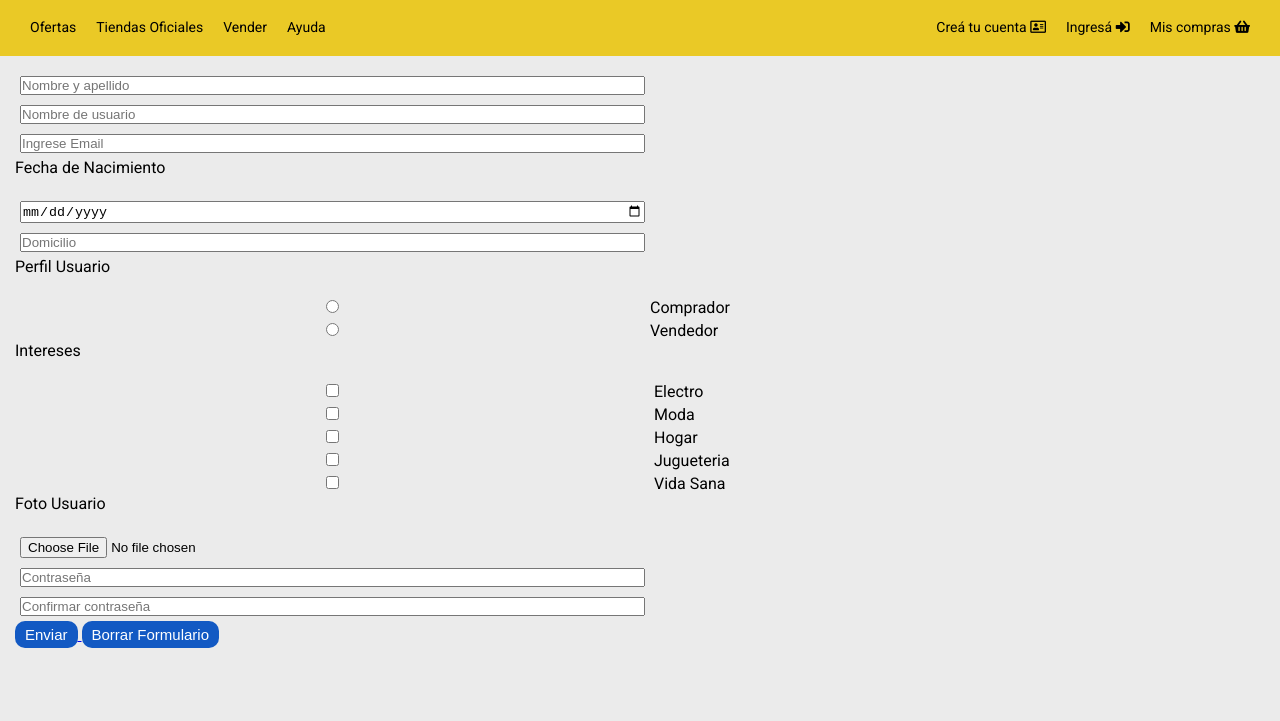
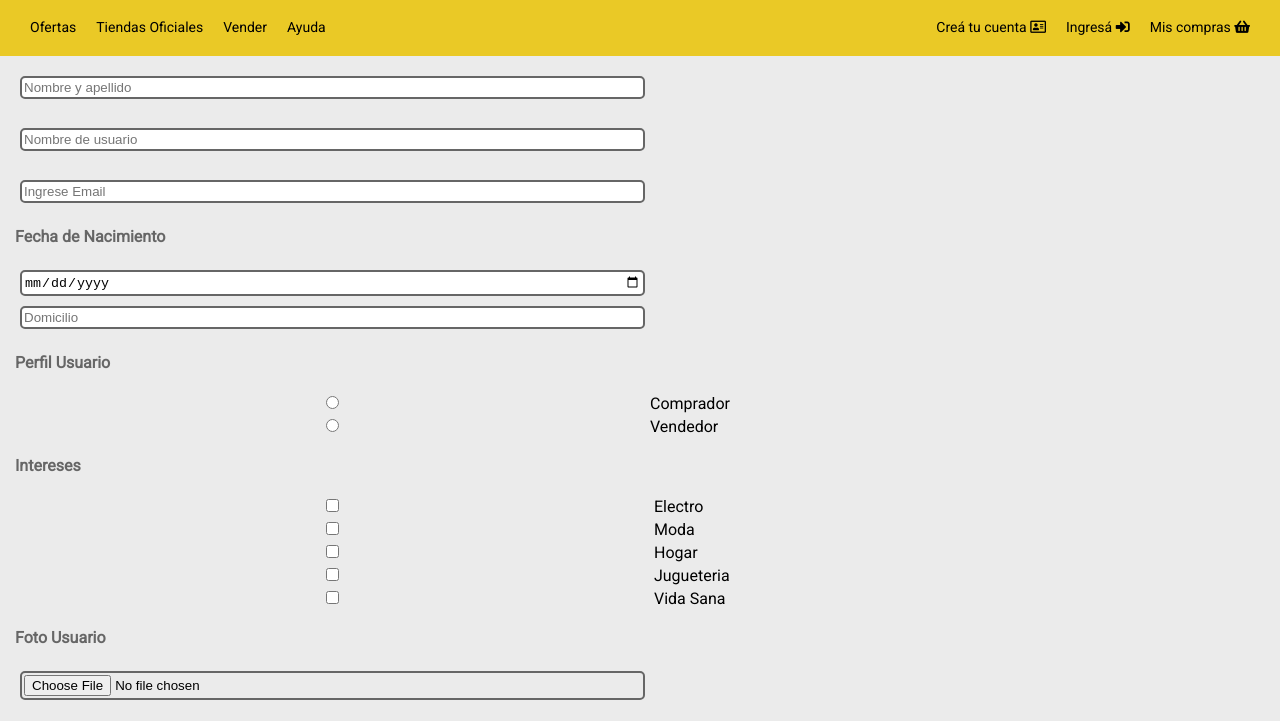
Before and after one commit to StefanoFabbro/MercadoLiebre, a plain HTML site: page views/register.html in a window 1280 px wide. Shown: the part 50-771 px from the top of the page. Drawn offline with Linux system fonts and the light colour scheme; files that its build step writes are made by us from their sources.

Commit message:
dandole un poco mas de estilo al login y register, acomode links de header

```diff
--- a/public/css/styles.css
+++ b/public/css/styles.css
@@ -171,7 +171,9 @@ main img {
     /***** MAIN LOGIN Y REGISTER *****/
 .formulario label {
     display: block;
-
+    size: 14px;
+    font-weight: bold;
+    color: #666;
 }
 
 main form input {
@@ -179,6 +181,12 @@ main form input {
     margin: 5px;
     padding: auto;
     width: 50%;
+    border: solid 2px #666;
+    border-radius: 5px;
+    padding: 2px;
+}
+.checkbox {
+    margin: 0px;
 }
 
 .boton-formulario {
@@ -235,6 +243,9 @@ footer i {
         display: flex;
         justify-content: space-between;
     }
+
+    .main-navbar a {
+        font-size: 14px;}
 
     .main-navbar ul {
         display: flex;
--- a/views/register.html
+++ b/views/register.html
@@ -14,6 +14,9 @@
         rel="stylesheet">
     <link href="https://cdnjs.cloudflare.com/ajax/libs/font-awesome/5.15.3/css/all.min.css" rel="stylesheet" />
     <title>Mercado Liebre - Registro</title>
+</head>
+
+<body>
 </head>
 
 <body>
@@ -40,40 +43,49 @@
             </ul>
             <ul class="right-navbar">
                 <li><a href="register.html">Creá tu cuenta <i class="far fa-address-card"></i></a></li>
-                <li><a href="">Ingresá <i class="fas fa-sign-in-alt"></i></a></li>
+                <li><a href="login.html">Ingresá <i class="fas fa-sign-in-alt"></i></a></li>
                 <li><a href="">Mis compras <i class="fas fa-shopping-basket"></i></a></li>
             </ul>
         </nav>
         <div class="burger-menu">
             <i class="fas fa-bars"></i>
         </div>
-
     </header>
     <main>
         <form id="Registro-Usuario" class="formulario">
-            <label for="nombre-apellido"></label>
+            <div class="nombre-apellido">
                 <input type="text" id="nombreyapellido" name="nombreyapellido" placeholder="Nombre y apellido">
+            </div>
             <br>
-            <label for="nombre-usuario"></label>
+            <div class="nombre-usuario">
                 <input type="text" id="nombreusuario" name="nombreusuario" placeholder="Nombre de usuario">
+            </div>
             <br>
-            <label for="email"></label>
+            <div class="email">
                 <input type="email" id="email" name="email" placeholder="Ingrese Email">
+            </div>
             <br>
+            <div class="fecha">
                 <label for="fecha-nacimiento">Fecha de Nacimiento</label>
                 <br>
                 <input type="date" id="fecha-nacimiento" name="fecha-nacimiento">
                 <br>
-            <label for="domicilio"></label>
+            </div>
+            <div class="domicilio">
                 <input type="text" id="domicilio" name="domicilio" placeholder="Domicilio">
+            </div>
             <br>
+            <div class="perfil">
                 <label for="perfil-usuario">Perfil Usuario</label>
                 <br>
                 <input type="radio" name="perfil-usuario" value="Comprador">Comprador
                 <input type="radio" name="perfil-usuario" value="Vendedor">Vendedor
+            </div>
             <br>
+            <div class="interes">
                 <label for="intereses">Intereses</label>
                 <br>
+                <div class="checkbox">
                 <input type="checkbox" name="interes" id="interes"> Electro
                 <br>
                 <input type="checkbox" name="interes" id="interes"> Moda
@@ -83,16 +95,22 @@
                 <input type="checkbox" name="interes" id="interes"> Jugueteria
                 <br>
                 <input type="checkbox" name="interes" id="interes"> Vida Sana
+            </div>
+            </div>
             <br>
+            <div class="foto">
                 <label for="foto-usuario">Foto Usuario</label>
                 <br>
                 <input type="file" name="foto" accept=".jpg">
+            </div>
             <br>
-            <label for="contraseña"></label>
+            <div class="contraseña">
                 <input type="password" id="password" name="password" placeholder="Contraseña">
                 <br>
                 <label for="confirma-contraseña"></label>
-            <input type="password" id="confirmar-password" name="confirmar-password" placeholder="Confirmar contraseña">
+                <input type="password" id="confirmar-password" name="confirmar-password"
+                    placeholder="Confirmar contraseña">
+            </div>
             <br>
             <label for="boton-enviar"></label>
             <a href="/">
@@ -103,11 +121,11 @@
         <script>
             const formulario = document.getElementById('formulario');
 
-            formulario.addEventListener('submit', function(e){
+            formulario.addEventListener('submit', function (e) {
                 e.preventDefault();
-                console.log(formulario.nombre-apellido.value)
+                console.log(formulario.nombre - apellido.value)
 
-                if(formulario.nombre-apellido.value.lenght < 2){
+                if (formulario.nombre - apellido.value.lenght < 2) {
                     alert('No se ingreso un nombre valido')
                 }
             })
```
Also changed, not shown: views/home.html (+0 -1 lines), views/login.html (+15 -11 lines). Lines whose indentation alone changed are shown as unchanged.
